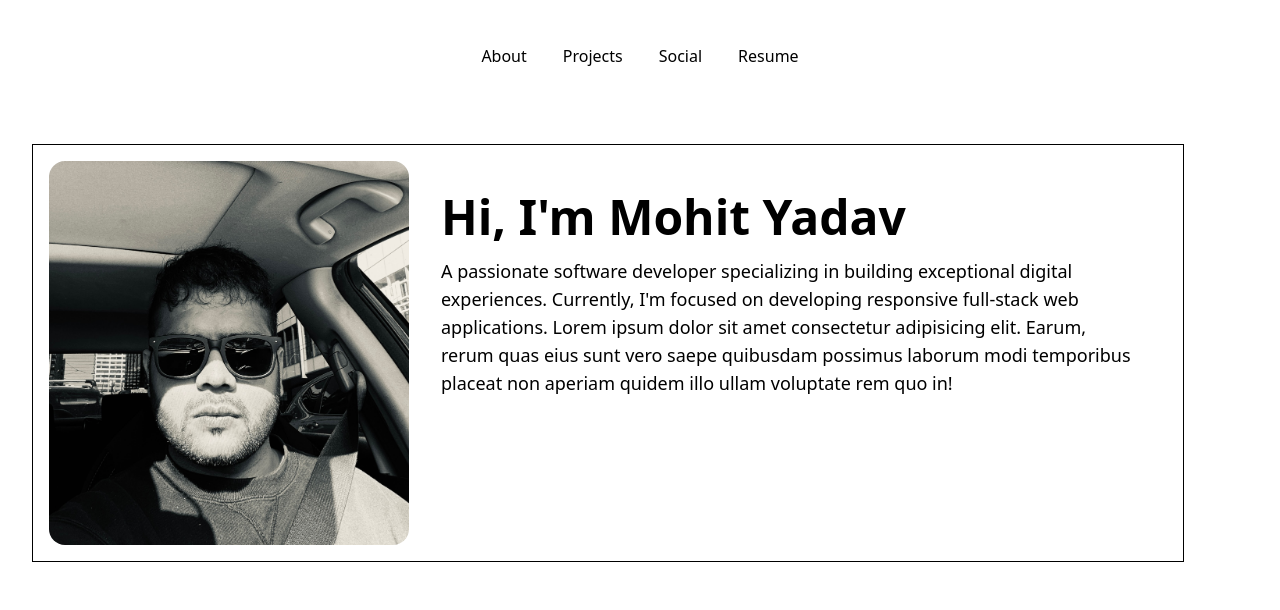
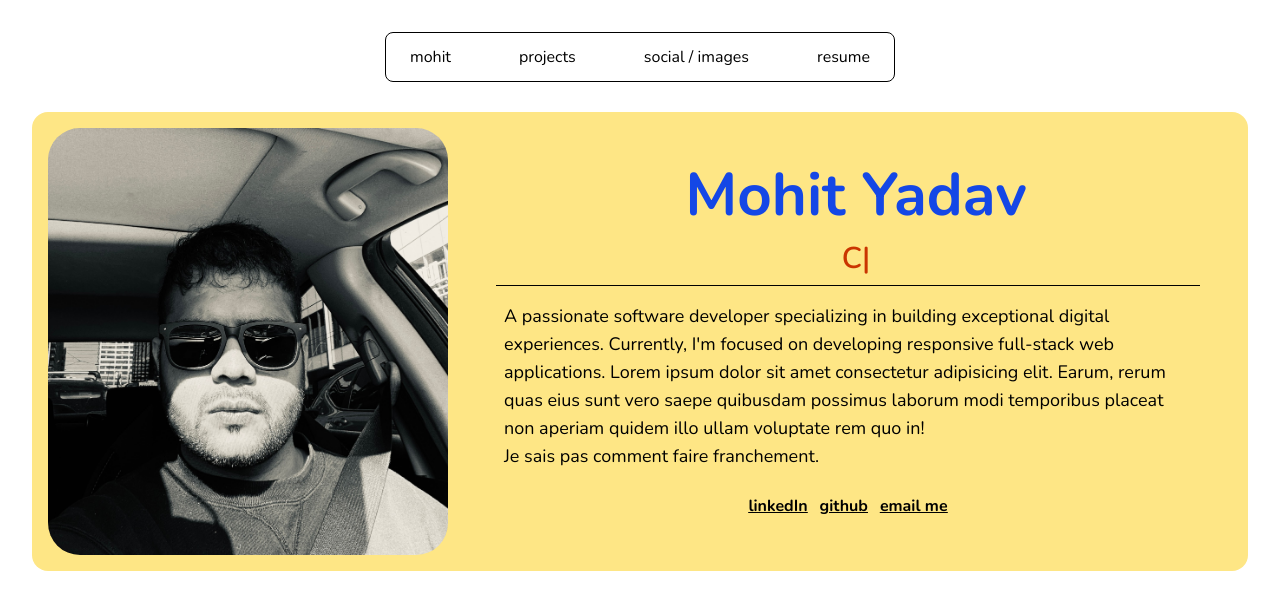
Before and after one commit to yaadevmohit/mohit-yadav, a React (Vite) app: page / in a window 1280 px wide. Shown: the top 610 px of the page. Built offline with nearby package versions, Linux system fonts and the light colour scheme.

Commit message:
nav bar layout update

```diff
--- a/index.html
+++ b/index.html
@@ -2,11 +2,14 @@
 <html lang="en">
   <head>
     <meta charset="UTF-8" />
+    <link rel="preconnect" href="https://fonts.googleapis.com">
+    <link rel="preconnect" href="https://fonts.gstatic.com" crossorigin>
+    <link href="https://fonts.googleapis.com/css2?family=Nunito:ital,wght@0,200..1000;1,200..1000&display=swap" rel="stylesheet">
     <link rel="icon" type="image/svg+xml" href="/vite.svg" />
     <meta name="viewport" content="width=device-width, initial-scale=1.0" />
-    <title>mohit-yadav</title>
+    <title>Mohit Yadav</title>
   </head>
-  <body>
+  <body class="nunitoRegular">
     <div id="root"></div>
     <script type="module" src="/src/main.tsx"></script>
   </body>
--- a/package.json
+++ b/package.json
@@ -11,8 +11,10 @@
   },
   "dependencies": {
     "@tailwindcss/vite": "^4.1.16",
+    "framer-motion": "^12.23.24",
     "react": "^19.1.1",
-    "react-dom": "^19.1.1"
+    "react-dom": "^19.1.1",
+    "react-typed": "^2.0.12"
   },
   "devDependencies": {
     "@eslint/js": "^9.36.0",
--- /dev/null
+++ b/src/assets/projectsData.tsx
@@ -0,0 +1,21 @@
+// import libraryImg from "../projects_img/pr-1.png"
+// import formImg from "../projects_img/pr-2.png"
+export default
+    [
+        {
+            name: "Library",
+            // img: libraryImg,
+            info: "Library app which dynamically searches for entered inputs and finds the correct title, author name and cover image.",
+            skills: ["React", "JavaScript", "HTML", "CSS"],
+            github: "https://github.com/yaadevmohit/library",
+            live: "https://library-by-mohit.vercel.app/"
+        },
+        {
+            name: "Modern Form",
+            // img: formImg,
+            info: "Four steps form done as part of frontendmentor challanges. Uses prop drilling to pass data from all the different states of the form.",
+            skills: ["React", "JavaScript", "HTML", "CSS"],
+            github: "https://github.com/yaadevmohit/modern-form",
+            live: "https://multi-step-form-mohit.vercel.app/"
+        }
+]
--- a/src/components/Hero.tsx
+++ b/src/components/Hero.tsx
@@ -1,13 +1,39 @@
+import { ReactTyped } from "react-typed"
+
 const Hero = () => {
   return (
-    <main className="my-16 p-4 w-6xl flex flex-row space-between border">
-        <img src="src/assets/IMG_1368.JPG" className="w-90 rounded-2xl" alt="" />
-        <div className="flex flex-col text-left p-4 mx-4 m-w-3xl">
-            <h1 className="text-5xl my-4 font-bold w-full">Hi, I'm Mohit Yadav</h1>
-            <p className="text-lg text-left">
+    <main className="md:bg-amber-200 w-full md:my-12 flex flex-col lg:flex-row items-center gap-4 md:p-4 rounded-2xl">
+        <img src="src/assets/IMG_1368.JPG" className="md:w-[400px] rounded-4xl" alt="" />
+        <div className="flex flex-col md:p-4 md:mx-4 m-w-3xl">
+            <h1
+              className="text-5xl text-blue-700 md:text-6xl lgmy-4 font-bold w-full m-2 nunitoBold"
+            >
+              Mohit Yadav
+            </h1>
+
+            <h2
+              className="text-2xl text-orange-700 md:text-3xl lgmy-4 font-semibold w-full m-2 nunitoSemiBold"
+            >
+              <ReactTyped
+                strings={["Web Developer", "React Expert", "Creative Coder"]}
+                typeSpeed={70}
+                backSpeed={50}
+                loop
+              />
+            </h2>
+            <hr />
+            <p
+              className="text-lg  text-left md:mx-2 md:my-4 nunitoRegular"
+            >
                 A passionate software developer specializing in building exceptional digital experiences. Currently, I'm focused on developing responsive full-stack web applications.
                 Lorem ipsum dolor sit amet consectetur adipisicing elit. Earum, rerum quas eius sunt vero saepe quibusdam possimus laborum modi temporibus placeat non aperiam quidem illo ullam voluptate rem quo in!
+              <br />Je sais pas comment faire franchement.
             </p>
+            <ul className="flex my-2 mx-auto space-x-3">
+              <li className="nunitoBold my-0 underline hover:scale-110"><a href="">linkedIn</a></li>
+              <li className="nunitoBold my-0 underline hover:scale-110"><a href="">github</a></li>
+              <li className="nunitoBold my-0 underline hover:scale-110"><a href="">email me</a></li>
+            </ul>
         </div>
     </main>
   )
--- a/src/components/Navbar.tsx
+++ b/src/components/Navbar.tsx
@@ -1,14 +1,33 @@
+import {motion} from 'framer-motion'
+import { useState } from 'react';
+
 const NavBar = () => {
+  const [active, setActive] = useState("home");
+  const links = ["mohit", "projects", "social / images", "resume"];
   return (
     // create a navbar with about, projects, contact, social, resume
-    <nav>
-      <ul className='flex space-x-9 justify-center p-3'>
-        <li className='navbarLinks'><a href="">About</a></li>
-        <li className='navbarLinks'><a href="" className=''>Projects</a></li>
-        <li className='navbarLinks'><a href="">Social</a></li>
-        <li className='navbarLinks'><a href="">Resume</a></li>
+    <>
+    <nav className="h-8 w-full">
+      <ul className='flex space-x-9 justify-center p-1 px-2 border rounded-lg w-fit m-auto relative'>
+      {links.map((link) => (
+        <li
+          key={link}
+          onClick={() => setActive(link)}
+          className="relative px-4 py-2 navBarLinks cursor-pointer"
+        >
+          {active === link && (
+            <motion.span
+              layoutId="active-bg"
+              className="absolute inset-0 rounded-lg bg-blue-500 text-amber-50"
+              transition={{ type: "spring", stiffness: 500, damping: 30 }}
+            ></motion.span>
+          )}
+          <a className={`relative z-10 ${active === link && `text-white`}`}>{link}</a>
+        </li>
+      ))}
       </ul>
     </nav>
+    </>
   )
 }
 
--- a/src/index.css
+++ b/src/index.css
@@ -14,8 +14,40 @@
   -moz-osx-font-smoothing: grayscale;
 }
 
+body, img {
+  margin: 0;
+  padding: 0;
+}
+
 @layer components {
+
+  .navbarLinks {
+    @apply text-lg text-gray-800 hover:cursor-pointer;
+  }
+
   .navbarLinks:hover, .navbarLinks:active {
-    @apply text-blue-900 underline scale-105 transition-all duration-200;
+    @apply text-blue-900 underline scale-115 transition-all duration-200;
   }
+
+  .nunitoRegular {
+  font-family: "Nunito", sans-serif;
+  font-optical-sizing: auto;
+  font-weight: 400;
+  font-style: normal;
+  }
+
+  .nunitoBold  {
+    font-family: "Nunito", sans-serif;
+    font-optical-sizing: auto;
+    font-weight: 700;
+    font-style: normal;
+  }
+
+  .nunitoBlack {
+    font-family: "Nunito", sans-serif;
+    font-optical-sizing: auto;
+    font-weight: 900;
+    font-style: normal;
+  }
+
 }
```
Also changed, not shown: 1 other file (tests, documents, lock files or other folders).
